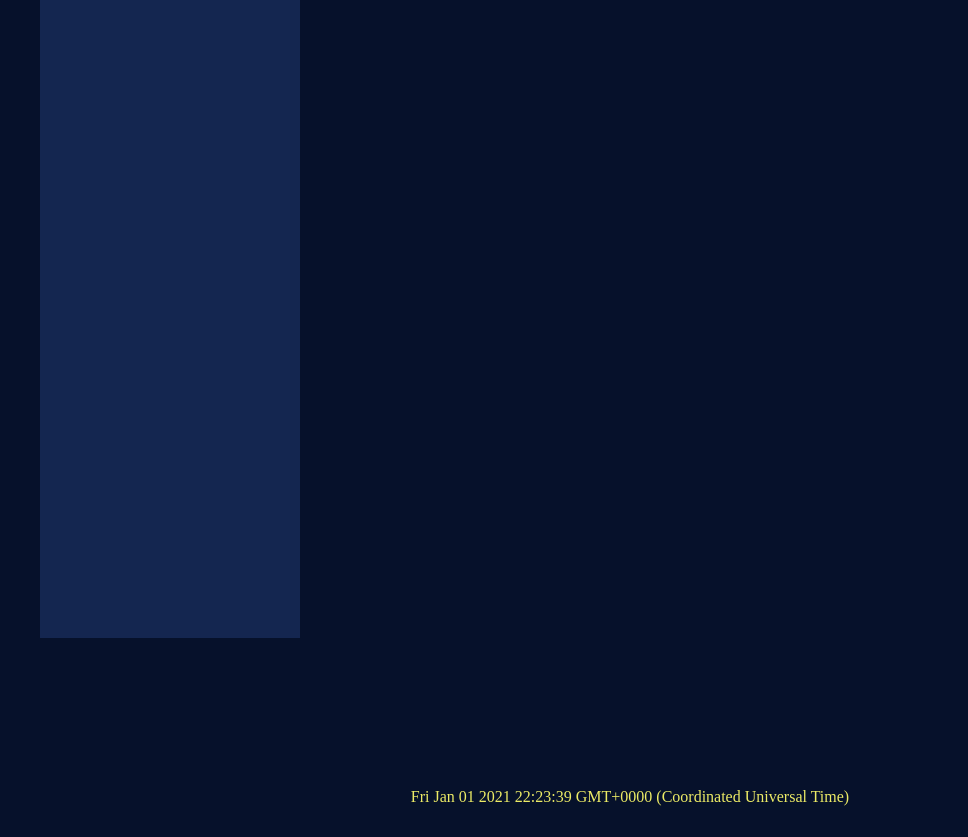
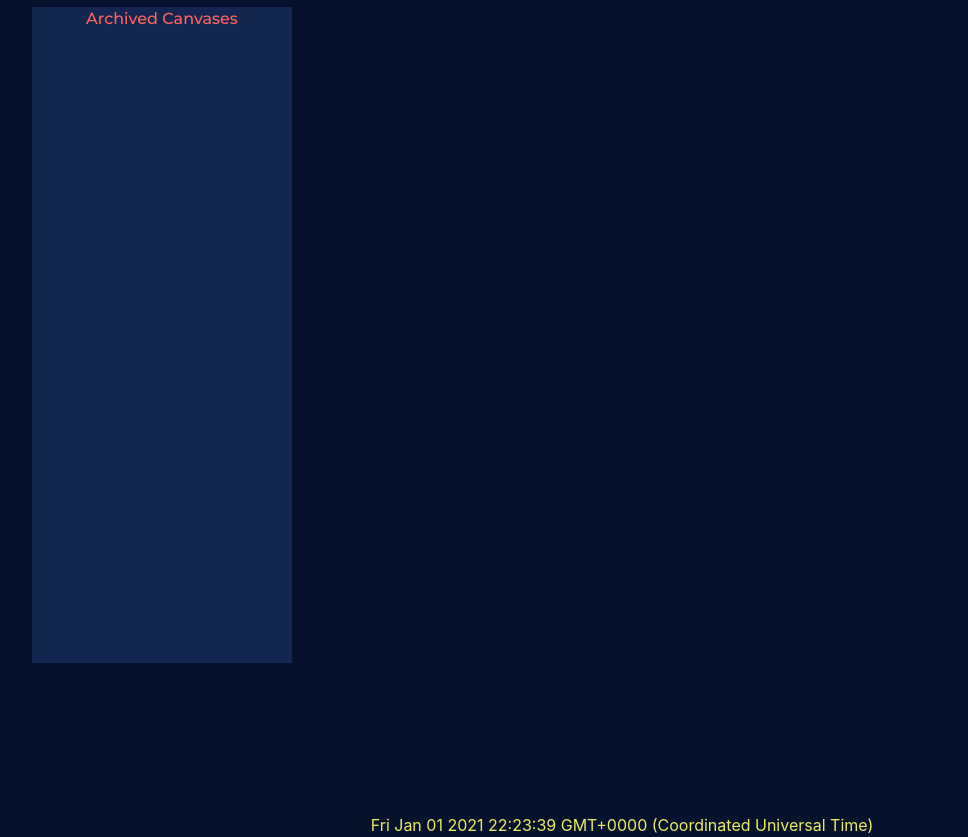
Before and after one commit to thevonzhimanen/boogiewoogie, a plain HTML site: page index.html in a window 1280 px wide. Shown: the part 175-1012 px from the top of the page, without its empty margins (18-986 px from the left). Before the commit the page ends 989 px from the top, so only its background shows below. Drawn offline with nearby package versions, Linux system fonts and the light colour scheme; no server answers.

Commit message:
bootstrap

```diff
--- a/css/style.css
+++ b/css/style.css
@@ -22,6 +22,7 @@
     grid-row: 3 / span 1;
     margin: 8px auto;
     height: 100vh;
+    /* position: relative; */
 }
 
 #clock {
@@ -30,7 +31,9 @@
     grid-row: 4/ span 1;
     text-align: center;
     color: #eceb66;
-    margin: auto;
+    /* position: absolute;
+    bottom: 0;
+    right: 0; */
 }
 
 #archive {
--- a/index.html
+++ b/index.html
@@ -11,7 +11,7 @@
     <link rel="stylesheet" href="css/style.css">
 
     <!-- Bootstrap -->
-    <!-- <link rel="stylesheet" href="https://stackpath.bootstrapcdn.com/bootstrap/4.4.1/css/bootstrap.min.css" integrity="sha384-Vkoo8x4CGsO3+Hhxv8T/Q5PaXtkKtu6ug5TOeNV6gBiFeWPGFN9MuhOf23Q9Ifjh" crossorigin="anonymous"> -->
+    <link rel="stylesheet" href="https://stackpath.bootstrapcdn.com/bootstrap/4.4.1/css/bootstrap.min.css" integrity="sha384-Vkoo8x4CGsO3+Hhxv8T/Q5PaXtkKtu6ug5TOeNV6gBiFeWPGFN9MuhOf23Q9Ifjh" crossorigin="anonymous">
 
     <!-- Tooltip -->
     <link rel="stylesheet" href="css/d3-tip.css">
@@ -52,9 +52,13 @@
             <p id="speed" class="text glow subText"> "Average Speed: " </p>
         </div>
 
-        <div id="chartArea"> </div>
+        <div id="chartArea">
+
+        </div>
 
         <div id="clock"> </div>
+
+
 
         <div id="archive" class="text">Archived Canvases</div>
 
```
